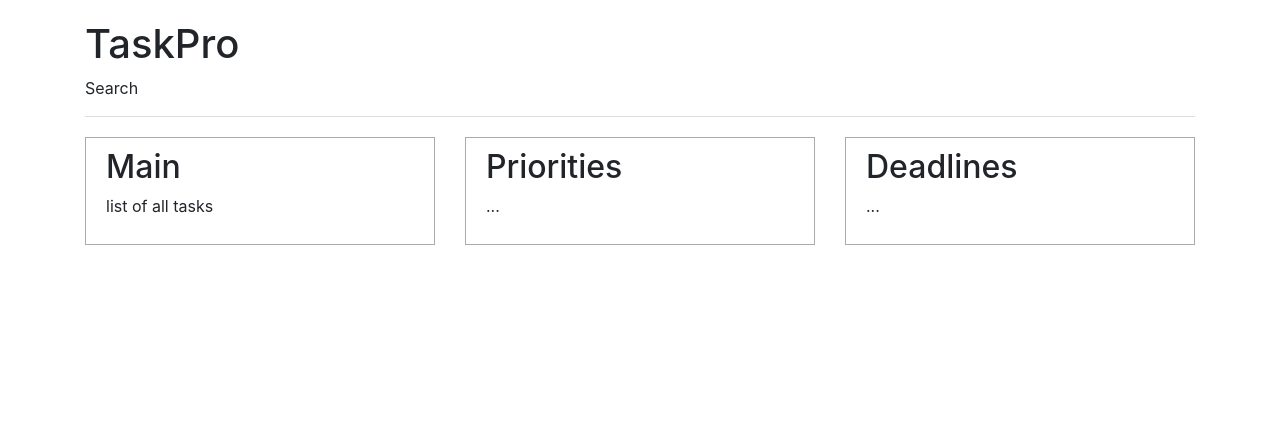
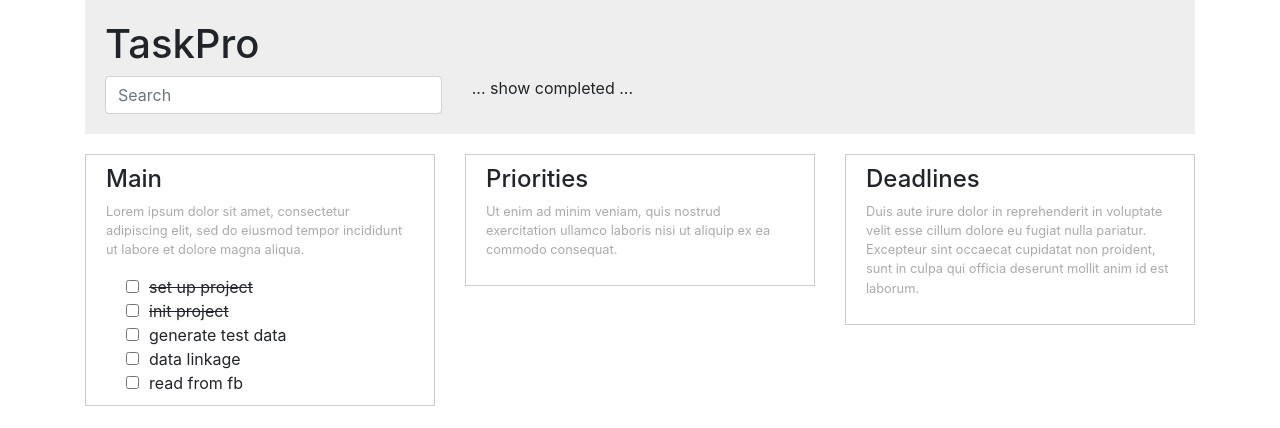
Before and after one commit to eisemann/taskpro, a React (Create React App) app: page / in a window 1280 px wide. Shown: the top 428 px of the page. Built offline with nearby package versions, Linux system fonts and the light colour scheme.

Commit message:
tasks with test data

```diff
--- a/src/App.css
+++ b/src/App.css
@@ -1,9 +1,30 @@
-.App header{
-  border-bottom: 1px solid #ddd;
-  margin: 20px 0;
+.App header {
+  background: #eee;
+  /* border-bottom: 1px solid #eee; */
+  margin: 0 0 20px 0;
+  padding: 20px;
 }
 
 .task-container{
-  border: 1px solid #aaa;
+  border: 1px solid #ccc;
   padding: 10px 20px;
 }
+
+.task-container .subtext{
+  color: #aaa;
+  font-size: .8em;
+}
+
+.task-list{
+  list-style: none;
+  margin: 0;
+  padding: 0 0 0 20px;
+}
+
+.task-list .task input{
+  margin-right: 10px;
+}
+
+.task-list .task.completed{
+  text-decoration: line-through
+}
--- a/src/App.js
+++ b/src/App.js
@@ -4,42 +4,104 @@ import React, { Component } from 'react';
 import '../node_modules/bootstrap/dist/css/bootstrap.min.css';
 import './App.css';
 
+import TaskList from './Components/TaskList';
+
+
+const test_data = {
+  tasks: {
+    5: {
+      name: 'read from fb',
+      completed: false
+    },
+    4: {
+      name: 'data linkage',
+      completed: false
+    },
+    3: {
+      name: 'generate test data',
+      completed: false
+    },
+    2: {
+      name: 'init project',
+      completed: true
+    },
+    1: {
+      name: 'set up project',
+      completed: true
+    }
+  }
+};
+
+
 class App extends Component {
-  componentDidMount(){
+  constructor(props) {
+    super(props);
+
+    this.state = {
+      task_list: test_data.tasks,
+    };
+
+    // this.setProfiles = this.setProfiles.bind(this);
+    // this.setProperties = this.setProperties.bind(this);
+    // this.setMessages = this.setMessages.bind(this);
+
     document.title = "TaskPro"
   }
 
+  // componentDidMount(){
+  //   document.title = "TaskPro"
+  // }
+
   render() {
+    const { task_list, } = this.state;
     return (
       <div className="App container">
         <header>
+
           <h1>TaskPro</h1>
-          <p>Search</p>
+
+          {/* TODO: turn this in to a component */}
+          <div className="row">
+
+            <div className="col-sm-4">
+              <input type="text" className="form-control" placeholder="Search"/>
+            </div>
+
+            <div className="col-sm-4">
+              ... show completed ...
+            </div>
+
+          </div>
+
         </header>
 
         <div className="row">
 
           <div className="col-sm-4">
-            <div className="task-container">
-              <h2>Main</h2>
-              <p>list of all tasks</p>
-            </div>
+            <TaskList
+              tasks={task_list}
+              header_text="Main"
+              sub_text="Lorem ipsum dolor sit amet, consectetur adipiscing elit, sed do eiusmod tempor incididunt ut labore et dolore magna aliqua."
+              />
           </div>
 
           <div className="col-sm-4">
-            <div className="task-container">
-              <h2>Priorities</h2>
-              <p>...</p>
-            </div>
+
+            <TaskList
+              tasks={null}
+              header_text="Priorities"
+              sub_text="Ut enim ad minim veniam, quis nostrud exercitation ullamco laboris nisi ut aliquip ex ea commodo consequat."
+              />
 
           </div>
 
           <div className="col-sm-4">
 
-            <div className="task-container">
-              <h2>Deadlines</h2>
-              <p>...</p>
-            </div>
+            <TaskList
+              tasks={null}
+              header_text="Deadlines"
+              sub_text="Duis aute irure dolor in reprehenderit in voluptate velit esse cillum dolore eu fugiat nulla pariatur. Excepteur sint occaecat cupidatat non proident, sunt in culpa qui officia deserunt mollit anim id est laborum."
+              />
 
           </div>
         </div>
--- /dev/null
+++ b/src/Components/TaskList.js
@@ -0,0 +1,46 @@
+import React, { Component } from 'react';
+
+class TaskList extends Component {
+  render(){
+
+    const {tasks, header_text, sub_text, } = this.props;
+
+    let list_items = [];
+
+    for(let task in tasks){
+      // list_items.push(<li key={i}>{items[i].item} <span >{mark}</span></li>)
+
+      let class_name = "task";
+      if (tasks[task].completed)
+        class_name += " completed";
+
+      list_items.push(
+        <li
+          key={task}
+          className={class_name}
+          >
+          <input type="checkbox"/>
+          <span>{tasks[task].name}</span>
+
+        </li>
+      )
+    }
+
+    return(
+
+      <div className="task-container">
+
+        <h4>{header_text}</h4>
+        <p className="subtext">{sub_text}</p>
+
+        <ul className="task-list">
+          {list_items}
+        </ul>
+
+      </div>
+
+    );
+  }
+}
+
+export default TaskList;
```
Also changed, not shown: src/Components/ProfileList.js (added, +49 -0 lines), src/Components/PropertyList.js (added, +33 -0 lines).
